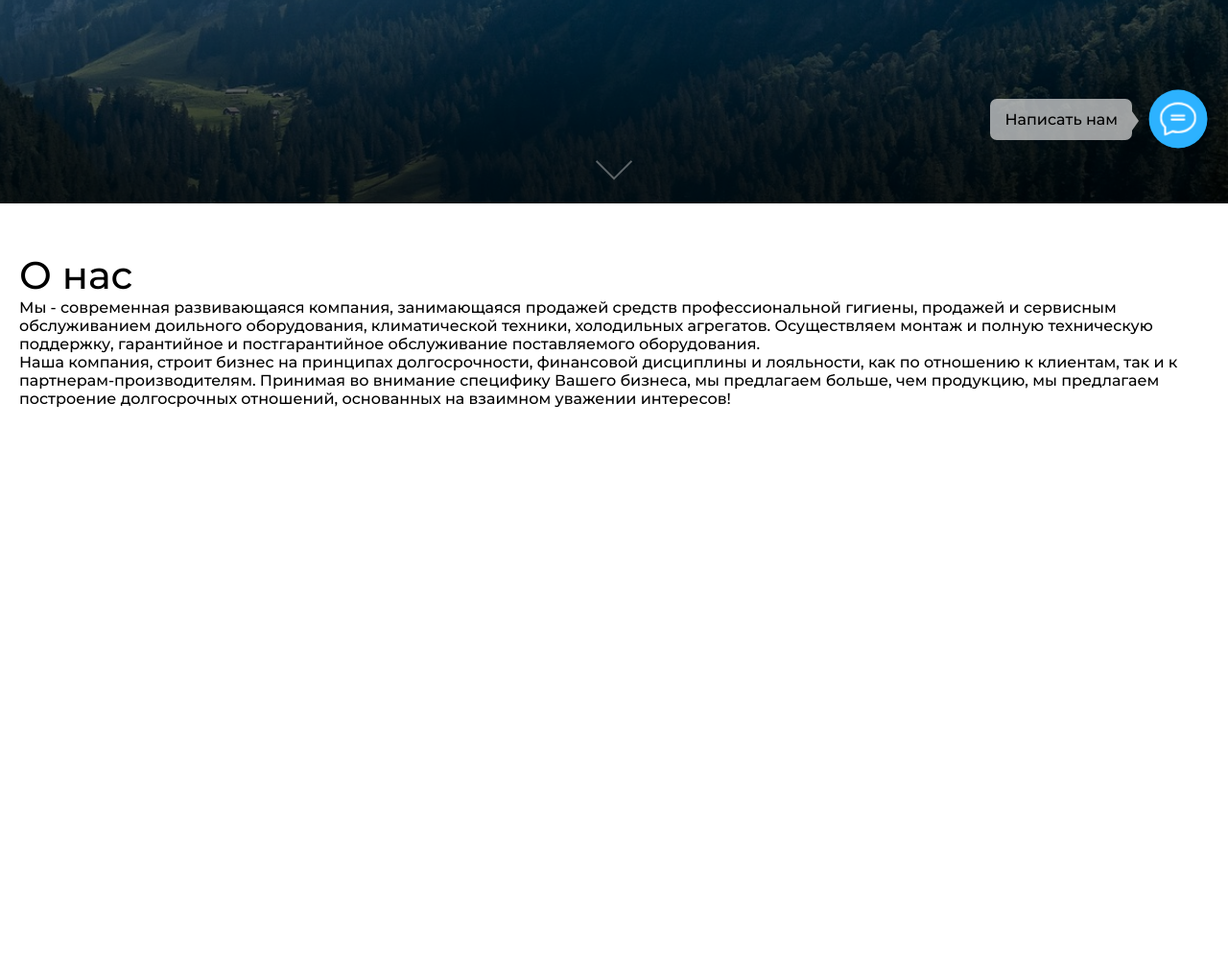
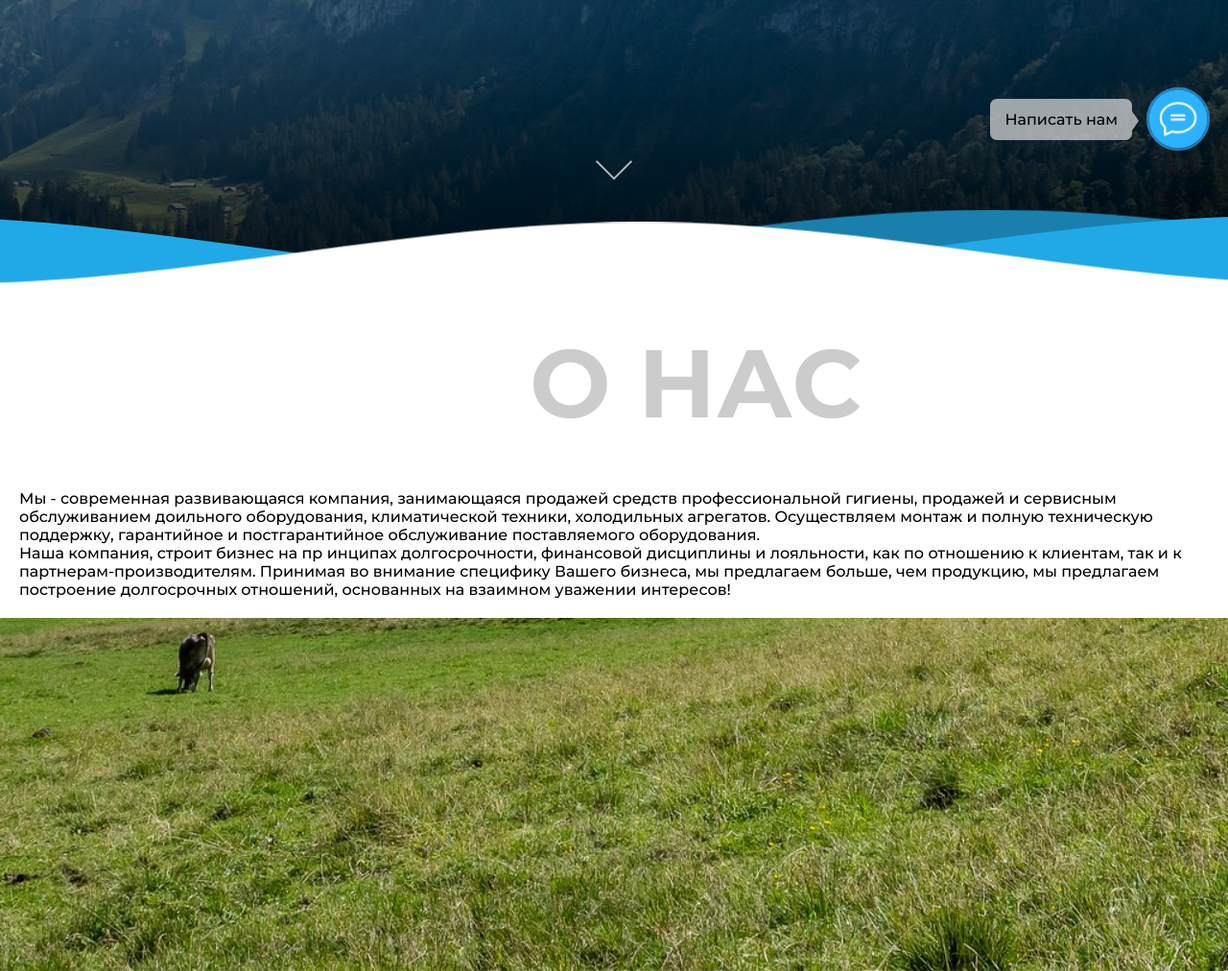
Before and after one commit to Jerrext/SkyExpo, a plain HTML site: page index.html in a window 1280 px wide. Shown: the part 588-1600 px from the top of the page at 96% size. Drawn offline with Linux system fonts and the light colour scheme.

Commit message:
Add about wave and scroll animation

```diff
--- a/css/base/_rules.css
+++ b/css/base/_rules.css
@@ -3,10 +3,21 @@
     font-weight: 500;
 }
 
+body {
+    background-color: #fff;
+}
+
 .container {
     margin: 0 auto;
-    padding: 50px 20px;
+    padding: 20px;
     max-width: 1300px;
+}
+
+/* Шрифты */
+
+h2 {
+    text-transform: uppercase;
+    color: #cccccc;
 }
 
 /* Фон */
@@ -15,7 +26,7 @@
     background-image: url("../../img/fon4.jpg");
     background-size: cover;
     background-position: center;
-    height: 100%;
+    height: 1600px;
     width: 100%;
     position: fixed;
     z-index: -2;
@@ -23,13 +34,24 @@
 
 /* Появление элементов */
 
-.block_show {
+._anim-show-top,
+._anim-show-left {
     opacity: 0;
+    transition: 2s;
+}
+
+._anim-show-top {
     transform: translate(0, 100px);
-    transition: 1s;
 }
-.block_show._active,
-._active .block_show {
+
+._anim-show-left {
+    transform: translate(50px, 0);
+}
+
+._anim-show-top._active,
+._anim-show-left._active{
     opacity: 1;
     transform: translate(0, 0);
 }
+
+/*  */
--- a/css/blocks/_about.css
+++ b/css/blocks/_about.css
@@ -1,10 +1,66 @@
 .about {
     height: 600px;
+    margin-top: -10.5vw;
     width: 100%;
+    position: relative;
+    /* margin-top: 1000px; */
+}
+
+.a {
+    height: 2000px;
+}
+
+.about__wrapper {
     background-color: #fff;
+    margin-top: -3px;
     position: relative;
+    z-index: 5;
 }
 
 .about__title {
-    font-size: 40px;
+    font-size: 100px;
+    font-weight: 700;
+    text-align: center;
 }
+
+.about__cards {
+    margin-top: 50px;
+}
+
+@keyframes move {
+    from {
+    transform: translate(-90px, 0%);
+    }
+
+    to {
+    transform: translate(90px, 0%);
+    }
+}
+
+.about svg {
+    width: 100%;
+    display: block;
+    width: 100%;
+    height: 10vw;
+}
+
+.about svg>g>use {
+    animation: move 30s linear infinite;
+}
+
+.about svg>g>use:nth-child(1) {
+    animation-delay: -2s;
+    fill: #1b7fad;
+}
+
+.about svg>g>use:nth-child(2) {
+    animation-delay: -2s;
+    animation-duration: 17s;
+    fill: #21a9e7;
+}
+
+.about svg>g>use:nth-child(3) {
+    animation-delay: -4s;
+    animation-duration: 10s;
+    fill: #ffffff;
+}
--- a/css/blocks/_banner.css
+++ b/css/blocks/_banner.css
@@ -1,10 +1,5 @@
-body {
-    height: 2000px;
-    background-color: #fff;
-}
-
 .banner {
-    height: 100vh;
+    height: calc(100vh + 9vw);
     position: relative;
 }
 
@@ -32,7 +27,7 @@ body {
     left: 0;
     position: absolute;
     right: 0;
-    z-index: 2;
+    z-index: -1;
 }
 
 .banner__text {
@@ -82,7 +77,7 @@ body {
     border-right: 2px solid #fff;
     border-bottom: 2px solid #fff;
     z-index: 4;
-    bottom: 30px;
+    bottom: calc(9vw + 30px);
     left: 50%;
     transform: translateX(-50%) rotate(45deg);
     animation: pulsate 1.5s ease-out infinite;
--- a/css/blocks/_header.css
+++ b/css/blocks/_header.css
@@ -81,7 +81,7 @@
     font-size: 18px;
 }
 
-.header__call {
+/* .header__call {
     display: block;
     background-color: #fff;
     border-radius: 8px;
@@ -97,7 +97,7 @@
     color: #fff;
     box-shadow: 0 0 15px 2px #0099ff;
     transform: scale(1.07);
-}
+} */
 
 .scrollNav {
     background-color: rgba(8, 22, 38, 0.7);
@@ -108,3 +108,10 @@
 .header__btn {
     margin: 3px 0;
 }
+
+.header__logo {
+    background-color: #fff;
+    border-radius: 50%;
+    border: 1px solid #fff;
+    box-shadow: 0 0 10px -5px #fff;
+}
--- a/index.html
+++ b/index.html
@@ -7,7 +7,7 @@
     <link rel="stylesheet" href="./css/main.css">
     <link rel="preconnect" href="https://fonts.googleapis.com">
     <link rel="preconnect" href="https://fonts.gstatic.com" crossorigin>
-    <link href="https://fonts.googleapis.com/css2?family=Montserrat:wght@100;200;300;400;500;600&display=swap" rel="stylesheet">
+    <link href="https://fonts.googleapis.com/css2?family=Montserrat:wght@100;200;300;400;500;600;700&display=swap" rel="stylesheet">
     <title>SkyExpo</title>
 </head>
 <body>
@@ -94,12 +94,27 @@
                 <a href="#" class="banner__arrow-bottom"></a>
             </section>
             <section class="about" id="about">
-                <div class="container">
-                    <h2 class="about__title _anim-items block_show _anim-no-hide">О нас</h2>
-                    <p class="about__desc _anim-items block_show _anim-no-hide">Мы - современная развивающаяся компания, занимающаяся продажей средств профессиональной гигиены, продажей и сервисным обслуживанием доильного оборудования, климатической техники, холодильных агрегатов. Осуществляем монтаж и полную техническую поддержку, гарантийное и постгарантийное обслуживание поставляемого оборудования.</p>
-                    <p class="about__desc _anim-items block_show _anim-no-hide">Наша компания, строит бизнес на принципах долгосрочности, финансовой дисциплины и лояльности, как по отношению к клиентам, так и к партнерам-производителям. Принимая во внимание  специфику Вашего бизнеса, мы предлагаем  больше, чем продукцию, мы предлагаем построение долгосрочных отношений, основанных на взаимном уважении интересов!</p>
+                <svg xmlns="http://www.w3.org/2000/svg" preserveAspectRatio="none" viewbox="0 25 160 40" class="waves">
+                    <defs><path id="wave" d="M-150 53c30.77 0 59.538-20 90-20 31.077 0 60.256 20 90 20 30.77 0 59.23-20 90-20 30.77 0 59.23 20 90 20v20h-360z"/></defs>
+                    <g>
+                      <use xlink:href="#wave" x="50" y="0" fill="#7986cb"/>
+                      <use xlink:href="#wave" x="50" y="2" fill="#5c6bc0"/>
+                      <use xlink:href="#wave" x="50" y="4" fill="#ffffff"/>
+                    </g>
+                </svg>
+                <div class="about__wrapper">
+                    <div class="container">
+                        <div class="title-block-left">
+                            <h2 class="about__title _anim-items _anim-show-left _anim-no-hide">О нас</h2>
+                        </div>
+                        <div class="about__cards">
+                            <p class="about__desc _anim-items _anim-show-top _anim-no-hide">Мы - современная развивающаяся компания, занимающаяся продажей средств профессиональной гигиены, продажей и сервисным обслуживанием доильного оборудования, климатической техники, холодильных агрегатов. Осуществляем монтаж и полную техническую поддержку, гарантийное и постгарантийное обслуживание поставляемого оборудования.</p>
+                            <p class="about__desc _anim-items _anim-show-top _anim-no-hide">Наша компания, строит бизнес на пр инципах долгосрочности, финансовой дисциплины и лояльности, как по отношению к клиентам, так и к партнерам-производителям. Принимая во внимание  специфику Вашего бизнеса, мы предлагаем  больше, чем продукцию, мы предлагаем построение долгосрочных отношений, основанных на взаимном уважении интересов!</p>
+                        </div>
+                    </div>
                 </div>
             </section>
+            <section class="a"></section>
         </div>
     </main>
     <footer class="footer">
--- a/js/main.js
+++ b/js/main.js
@@ -4,6 +4,7 @@ const smoothCoef = 0.05;
 const smoothScroll = document.querySelector(".smooth-scroll");
 const smoothScrollBar = document.querySelector(".smooth-scrollbar");
 const bgImg = document.querySelector(".bg-img")
+const titleLeft = document.querySelector(".title-block-left")
 
 function onResize(e) {
   smoothScrollBar.style.height = smoothScroll.offsetHeight + "px";
@@ -21,16 +22,21 @@ function loop(now) {
   curY = window.scrollY;
   dy = curY - prevY;
   y = Math.abs(dy) < 1 ? curY : y + dy * smoothCoef;
+  // console.log(dy)
   prevY = y;
   smoothScroll.style.transform = `translate3d(0,${-y}px,0)`;
   bgImg.style.transform = `translate3d(0,${(-y)/2}px,0)`
+  titleLeft.style.transform = `translateX(${qwe(titleLeft)/5 - 100}px)`
 
   requestAnimationFrame(loop);
 }
 requestAnimationFrame(loop);
 
+function qwe(elem) {
+  return elem.getBoundingClientRect().top
+}
+
 // Кнопка "Написать нам"
-
 
 const fab = document.querySelector(".fab")
 const fabBtns = document.querySelector(".fab-buttons")
@@ -66,18 +72,13 @@ window.addEventListener("scroll", (e) => {
 const arrowBanner = document.querySelector(".banner__arrow-bottom")
 const about = document.getElementById("about")
 
-
-
 arrowBanner.addEventListener("click", () => {
-  console.log(window.innerHeight)
   setTimeout(() => {
     window.scrollTo(0, window.innerHeight - 94)
   },0)
 })
 
 // Появление текста
-
-
 
 const animItems = document.querySelectorAll('._anim-items');
 if (animItems.length > 0) {
@@ -106,11 +107,18 @@ if (animItems.length > 0) {
         const rect = el.getBoundingClientRect(),
             scrollLeft = window.pageXOffset || document.documentElement.scrollLeft,
             scrollTop = window.pageYOffset || document.documentElement.scrollTop;
-            console.log(window.pageYOffset)
         return {
-            top: rect.top + 200,
+            top: rect.top + scrollTop,
             left: rect.left + scrollLeft
         }
     }
     animOnScroll();
 }
+
+// window.addEventListener("scroll", () => {
+//   let a = window.scrollY
+//   let coef = 0.1
+//   b = a * coef
+//   console.log(window.scrollY)
+//   titleLeft.style.transform = `translateX(${-b}px)`
+// })
```
